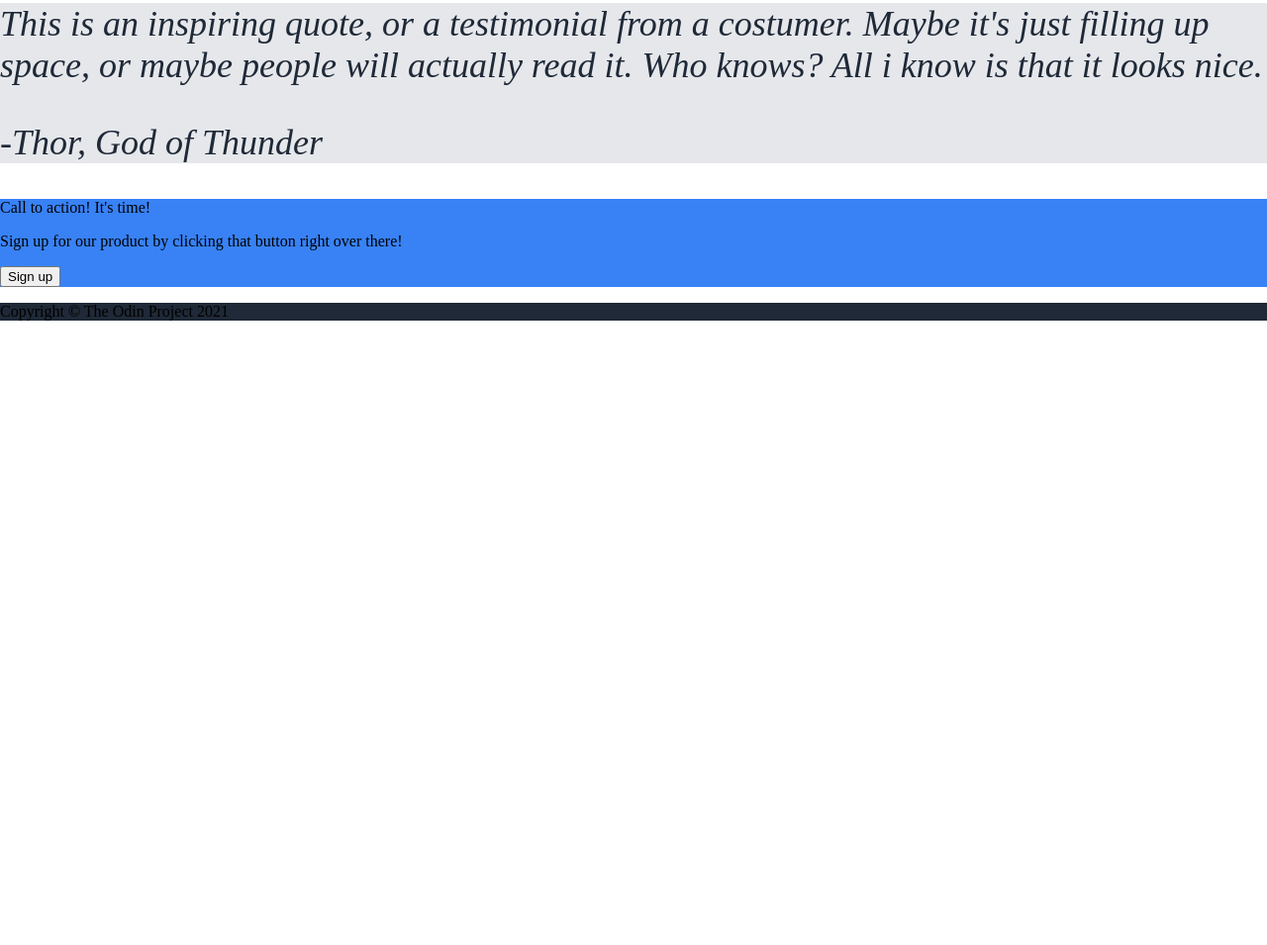
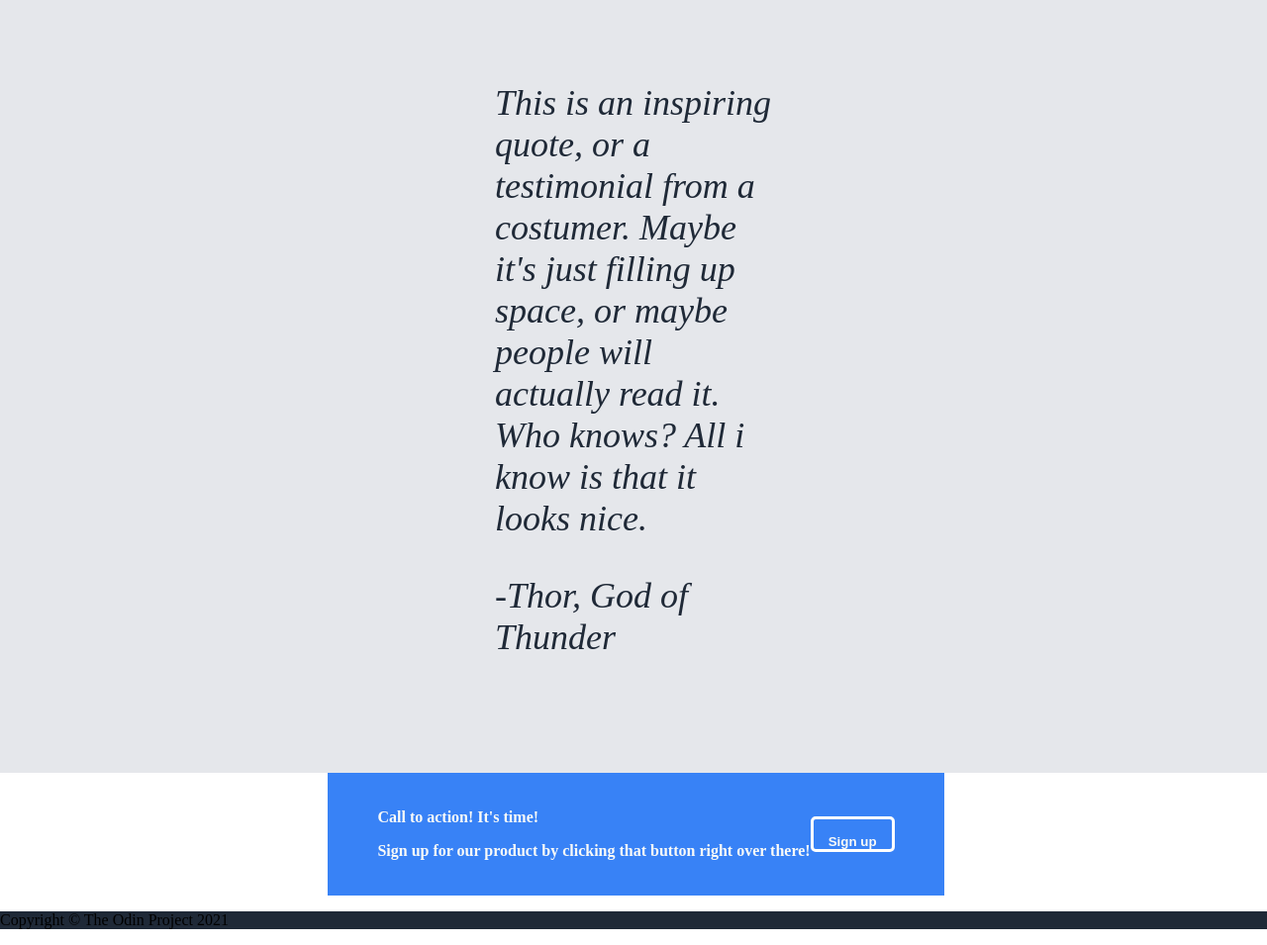
Before and after one commit to MarcosMaurette/ProyectoLanding, a plain HTML site: page index.html in a window 1280 px wide. Shown: the part 891-1846 px from the top of the page at 99% size. Before the commit the page ends 1231 px from the top, so only its background shows below. Drawn offline with Linux system fonts and the light colour scheme.

Commit message:
Cambios en la zona inferior

```diff
--- a/index.html
+++ b/index.html
@@ -49,14 +49,16 @@
         </div>
     </div>
     <div class="parte-media-inferior">
-        <p>This is an inspiring quote, or a testimonial from a costumer. Maybe it's just filling up space, or maybe people will actually read it. Who knows? All i know is that it looks nice.</p>
-        <p>-Thor, God of Thunder</p>
+        <p class="frase">This is an inspiring quote, or a testimonial from a costumer. Maybe it's just filling up space, or maybe people will actually read it. Who knows? All i know is that it looks nice.</p>
+        <p class="autor-frase">-Thor, God of Thunder</p>
     </div>
     <div class="parte-inferior">
         <div class="call-to-action">
-            <p>Call to action! It's time!</p>
-            <p>Sign up for our product by clicking that button right over there!</p>
-            <button>Sign up</button>
+            <div class="texto">
+                <p>Call to action! It's time!</p>
+                <p>Sign up for our product by clicking that button right over there!</p>
+            </div>
+            <button class="boton-call-to-action">Sign up</button>
         </div>
     </div>
     <div class="footer">
--- a/style.css
+++ b/style.css
@@ -124,4 +124,44 @@ background-color: #1F2937;
     color: #1F2937;
     font-weight: 300;
     font-style: italic;
+    padding: 80px;
+    padding-left: 500px;
+    padding-right: 500px;
 }
+
+.autor-frase{
+    justify-content: flex-end;
+}
+
+
+.parte-inferior{
+    display: flex;
+    padding-left: 5px;
+    justify-content: center;
+
+}
+
+.call-to-action{
+    display: flex;
+    flex-direction: row;
+    align-items: center;
+    padding: 20px;
+    padding-left: 50px;
+    padding-right: 50px;
+    color: #F9FAF8;
+    font-weight: bold;
+}
+
+.boton-call-to-action{
+    padding: 15px;
+    height: 9px;
+    border: 3px solid #fefefe;
+    border-radius: 5px;
+    background-color: #3882F6;
+    color: #F9FAF8;
+    font-weight: bold;
+}
+
+.texto{
+    flex-direction: column;
+}
```
